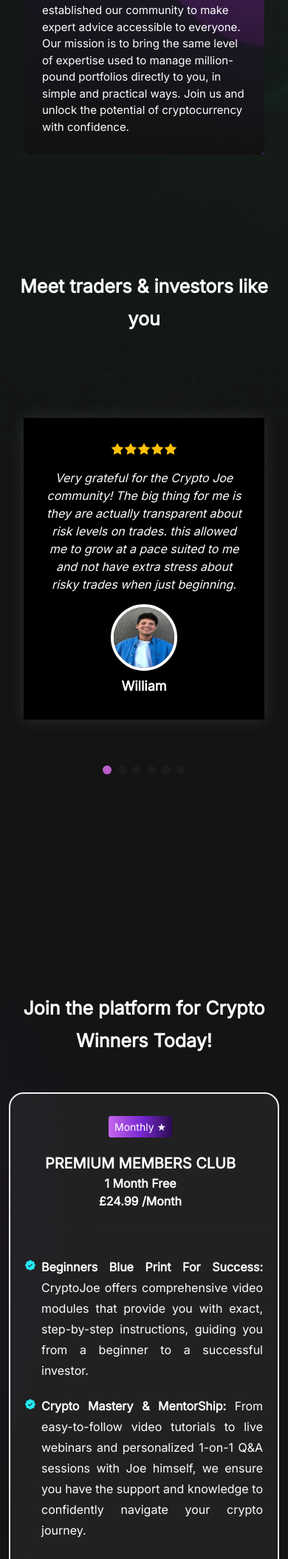
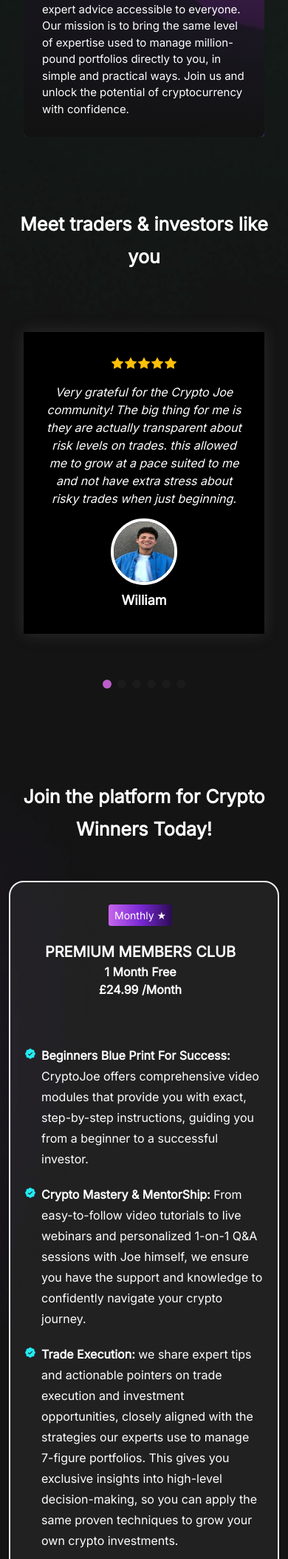
Before and after one commit to MubasharDeveloper/Mr-BTC, a PHP site: page / in a window 390 px wide; the page is wider, and only the part inside the window is pictured. Shown: the part 3802-5910 px from the top of that part at 74% size. Run offline with PHP 8.4, Linux system fonts and the light colour scheme; some libraries are stand-ins or nearby versions.

Commit message:
Make Mobile Responsive

```diff
--- a/crypto-css/crypto.css
+++ b/crypto-css/crypto.css
@@ -336,7 +336,7 @@
     color: rgb(30, 36, 48);
     font-family: Inter;
     padding-top: 20px;
-    text-align: justify;
+    text-align: left;
 }
 
 .offer-sub-button {
@@ -1194,3 +1194,13 @@
         font-weight: 600;
     }
 }
+
+#pricing, #feature{
+    padding: 140px 0;
+}
+
+@media(max-width: 768px){
+    #pricing, #feature{
+        padding: 80px 0 30px;
+    }
+}
--- a/index.php
+++ b/index.php
@@ -139,7 +139,7 @@
                     <div class="offcanvas-body">
                         <div class="row g-2">
                             <div class="col-6"><button class="btn off-login-btn w-100">Login</button></div>
-                            <div class="col-6"><a class="btn btn-primary w-100 text-white" href="#pricing">Join for Free</a></div>
+                            <div class="col-6"><a class="btn btn-primary w-100 text-white" data-bs-dismiss="offcanvas" aria-label="Close" href="#pricing">Join for Free</a></div>
                         </div>
                         <div class="row g-2">
                             <ul class="nav col-12 col-md-auto mb-2 justify-content-center mb-md-0 nav-item d-block pt-2 w-100" style="text-align: left;">
@@ -157,7 +157,7 @@
     </div>
 
     <section id="home" style="padding: 160px  0px 0px;" class="bg-white">
-        <div class="banner-text"  data-aos="fade-right"  data-aos-delay="500">
+        <div class="banner-text" data-aos="fade-right" data-aos-delay="500">
             <div class="container">
                 <div class="w-100 h-100">
                     <div class="banner-content">
@@ -216,7 +216,7 @@
 
     <div class="main-container-wrapper">
 
-        <section class="container-fluid after-hero-div"  >
+        <section class="container-fluid after-hero-div">
             <div class="container" data-aos="fade-left" data-aos-delay="500">
                 <div class="row">
                     <div class="col-12 text-center">
@@ -279,16 +279,16 @@
 
         <section class="container-fluid services section" style="padding-top: 6rem" id="about">
             <div class="container" style="padding: 0px 10px 40px;">
-                <h2 class="explore-heading mb-5" data-aos="fade-left">Explore our other products</h2>
+                <h2 class="explore-heading mb-4" data-aos="fade-left">How it works</h2>
                 <div class="row" style="padding-top: 50px;">
                     <div class="container">
                         <div class="row gy-4">
 
-                            <div class="col-lg-4 col-md-6 aos-init aos-animate" data-aos="fade-up" data-aos-delay="100">
-                                <div class="service-item item-cyan position-relative">
-                                    <i class="bi bi-activity icon"></i>
-                                    <h3>Results</h3>
-                                    <p>By using CryptoJoe's education, you'll not only gain the knowledge you need but also develop the skills to apply it confidently in the real world, allowing you to transfer what you’ve learned into actionable strategies for long-term success in crypto investing.</p>
+                            <div class="col-lg-4 col-md-6 aos-init aos-animate" data-aos="fade-up" data-aos-delay="500">
+                                <div class="service-item item-indigo position-relative">
+                                    <i class="bi bi-calendar4-week icon"></i>
+                                    <h3>Education</h3>
+                                    <p>We take our premium research and transform it into bite-sized, actionable education videos and guides, making complex crypto concepts easy to understand and empowering you to take confident steps in your investment journey.</p>
                                     <a href="#" class="read-more stretched-link"><span>Read More</span> <i class="bi bi-arrow-right"></i></a>
                                 </div>
                             </div><!-- End Service Item -->
@@ -302,14 +302,16 @@
                                 </div>
                             </div><!-- End Service Item -->
 
-                            <div class="col-lg-4 col-md-6 aos-init aos-animate" data-aos="fade-up" data-aos-delay="500">
-                                <div class="service-item item-indigo position-relative">
-                                    <i class="bi bi-calendar4-week icon"></i>
-                                    <h3>Education</h3>
-                                    <p>We take our premium research and transform it into bite-sized, actionable education videos and guides, making complex crypto concepts easy to understand and empowering you to take confident steps in your investment journey.</p>
+                            <div class="col-lg-4 col-md-6 aos-init aos-animate" data-aos="fade-up" data-aos-delay="100">
+                                <div class="service-item item-cyan position-relative">
+                                    <i class="bi bi-activity icon"></i>
+                                    <h3>Results</h3>
+                                    <p>By using CryptoJoe's education, you'll not only gain the knowledge you need but also develop the skills to apply it confidently in the real world, allowing you to transfer what you’ve learned into actionable strategies for long-term success in crypto investing.</p>
                                     <a href="#" class="read-more stretched-link"><span>Read More</span> <i class="bi bi-arrow-right"></i></a>
                                 </div>
                             </div><!-- End Service Item -->
+
+
 
                         </div>
                     </div>
@@ -327,7 +329,7 @@
 
                         <div class="row g-0 align-items-center" style="position: static; z-index : 2;">
                             <div class="col-lg-9 col-md-8 order-2 order-md-1">
-                                <div class="card-body  crypto-card-heading"   data-aos="zoom-in-up">
+                                <div class="card-body  crypto-card-heading" data-aos="zoom-in-up">
                                     <h3 class="card-title">Who is <em>Crypto Joe?</em> </h3>
                                     <p class="card-text" style="text-align:left">With over a decade of experience in the cryptocurrency industry,
                                         <em>Crypto Joe</em> is a trusted name among high net worth individuals in the UK, managing
@@ -343,7 +345,7 @@
                                     </p>
                                 </div>
                             </div>
-                            <div class="col-lg-3 col-md-4 order-1 order-md-2 text-center about-img"   data-aos="zoom-in-left">
+                            <div class="col-lg-3 col-md-4 order-1 order-md-2 text-center about-img" data-aos="zoom-in-left">
                                 <img src="images/Joe .jpg" class="img-fluid rounded-end" style="border-radius:50%;" alt="">
                             </div>
                         </div>
@@ -352,10 +354,10 @@
             </div>
         </section>
 
-        <section class="container-fluid testimonials section" style="padding: 140px 0px;" id="feature">
+        <section class="container-fluid testimonials section" style="" id="feature">
             <div class="container">
                 <div class="text-center pb-4">
-                    <h2 class="meet-heading mb-5"   data-aos="fade-bottom">Meet traders & investors like you</h2>
+                    <h2 class="meet-heading mb-3" data-aos="fade-bottom">Meet traders & investors like you</h2>
                 </div>
             </div>
             <div class="container" data-aos="fade-up" data-aos-delay="500">
@@ -386,7 +388,7 @@
                             }
                         }
                     </script>
-                    <div class="swiper-wrapper"   data-aos="zoom-out-up">
+                    <div class="swiper-wrapper" data-aos="zoom-out-up">
 
                         <div class="swiper-slide">
                             <div class="testimonial-item">
@@ -517,7 +519,7 @@
 
 
 
-        <section class="container-fluid" style="padding: 140px 0;" id="pricing">
+        <section class="container-fluid" id="pricing">
             <div class="container">
                 <h3 class="instant-heading text-center mb-4">Join the platform for Crypto Winners Today!</h3> <!-- Centered heading and margin-bottom added -->
 
@@ -597,7 +599,7 @@
                     Questions</h2>
                 <div class="accordions-list">
                     <div class="accordion" id="accordionExample">
-                        <div class="accordion-item border-none mb-2" data-aos="fade-left"  data-aos-delay="200">
+                        <div class="accordion-item border-none mb-2" data-aos="fade-left" data-aos-delay="200">
                             <h2 class="accordion-header" id="headingOne">
                                 <button class="accordion-button collapsed" type="button" data-bs-toggle="collapse"
                                     data-bs-target="#collapseOne" aria-expanded="true" aria-controls="collapseOne">
@@ -613,7 +615,7 @@
                                 </div>
                             </div>
                         </div>
-                        <div class="accordion-item mb-2" data-aos="fade-left"  data-aos-delay="400">
+                        <div class="accordion-item mb-2" data-aos="fade-left" data-aos-delay="400">
                             <h2 class="accordion-header" id="headingTwo">
                                 <button class="accordion-button collapsed" type="button" data-bs-toggle="collapse"
                                     data-bs-target="#collapseTwo" aria-expanded="false" aria-controls="collapseTwo">
@@ -628,7 +630,7 @@
                                 </div>
                             </div>
                         </div>
-                        <div class="accordion-item mb-2" data-aos="fade-left"  data-aos-delay="600">
+                        <div class="accordion-item mb-2" data-aos="fade-left" data-aos-delay="600">
                             <h2 class="accordion-header" id="headingThree">
                                 <button class="accordion-button collapsed" type="button" data-bs-toggle="collapse"
                                     data-bs-target="#collapseThree" aria-expanded="false" aria-controls="collapseThree">
@@ -644,7 +646,7 @@
                                 </div>
                             </div>
                         </div>
-                        <div class="accordion-item mb-2" data-aos="fade-left"  data-aos-delay="800">
+                        <div class="accordion-item mb-2" data-aos="fade-left" data-aos-delay="800">
                             <h2 class="accordion-header" id="headingfour">
                                 <button class="accordion-button collapsed" type="button" data-bs-toggle="collapse"
                                     data-bs-target="#collapsefour" aria-expanded="false" aria-controls="collapsefour">
@@ -666,7 +668,7 @@
             </div>
         </section>
         <section class="container-fluid" style="margin-top: 60px;">
-            <div class="container"  data-aos="zoom-in-up"  data-aos-delay="200">
+            <div class="container" data-aos="zoom-in-up" data-aos-delay="200">
                 <div class="pre-footer">
                     <ul class="" style="list-style-type: none;">
                         <li>Education</li>
```
